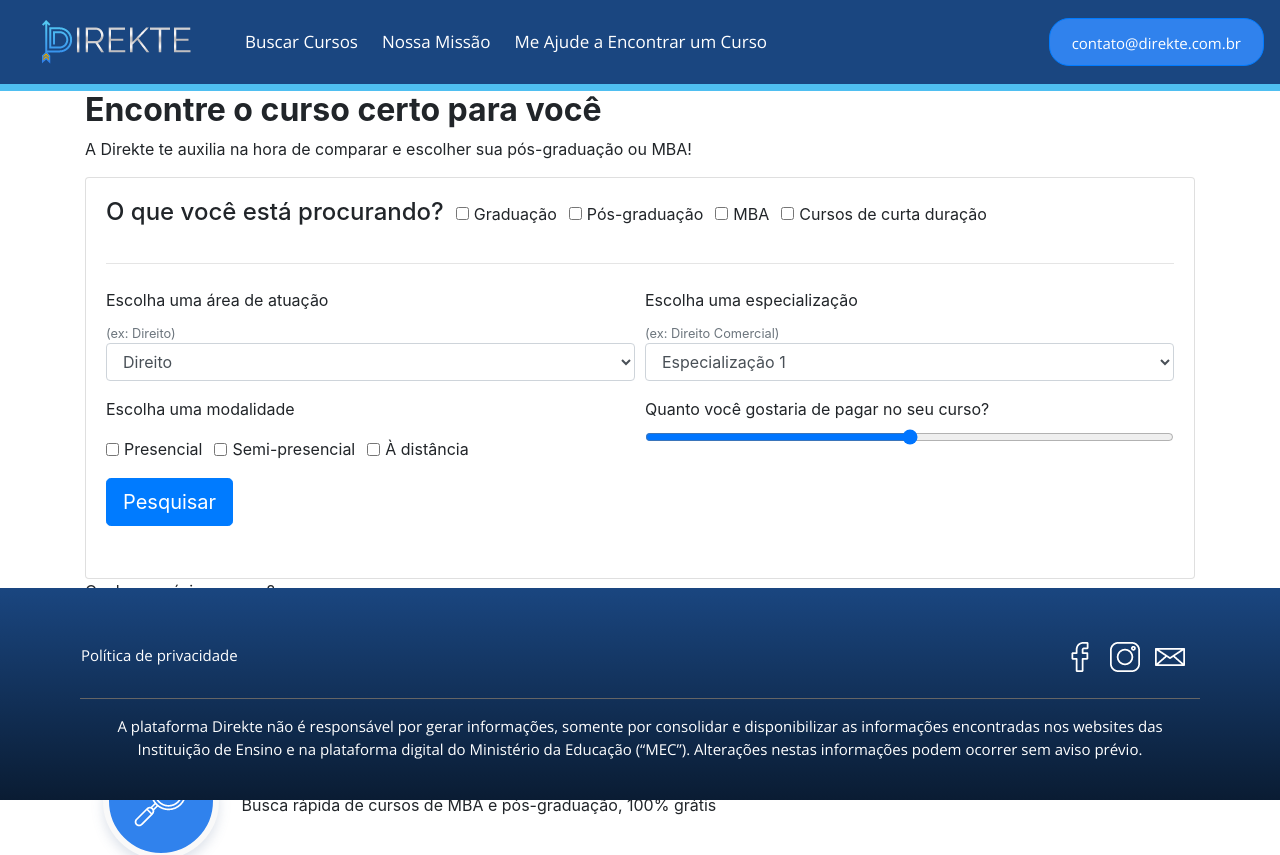
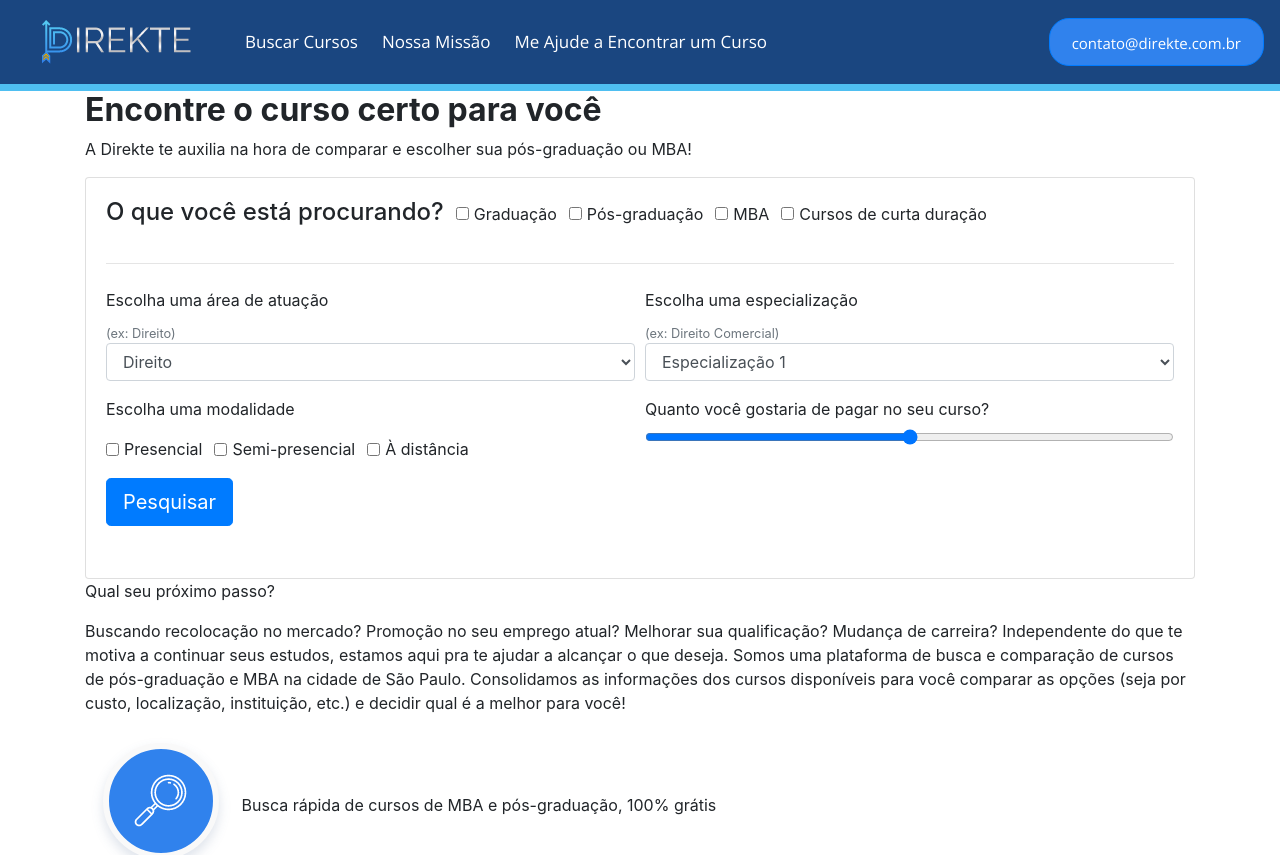
Before and after one commit to brunomorello/dkt_frontend_v2, an Angular app in the folder dkt-frontend/: page / in a window 1280 px wide. Shown: the top 855 px of the page. Built offline with nearby package versions, Linux system fonts and the light colour scheme.

Commit message:
changed fixed position and removed container-fluid

```diff
--- a/dkt-frontend/src/app/components/footer/footer.component.css
+++ b/dkt-frontend/src/app/components/footer/footer.component.css
@@ -4,7 +4,6 @@ footer {
     font-family: 'Open Sans', sans-serif;
     font-size: 15px;
     padding: 40px 80px;
-    position: fixed;
     bottom: 0;
 }
 
--- a/dkt-frontend/src/app/components/footer/footer.component.html
+++ b/dkt-frontend/src/app/components/footer/footer.component.html
@@ -1,4 +1,4 @@
-<footer>
+<footer class="d-block">
   <div class="row">
     <div class="col-sm-8 p-3">
       <p>
```
